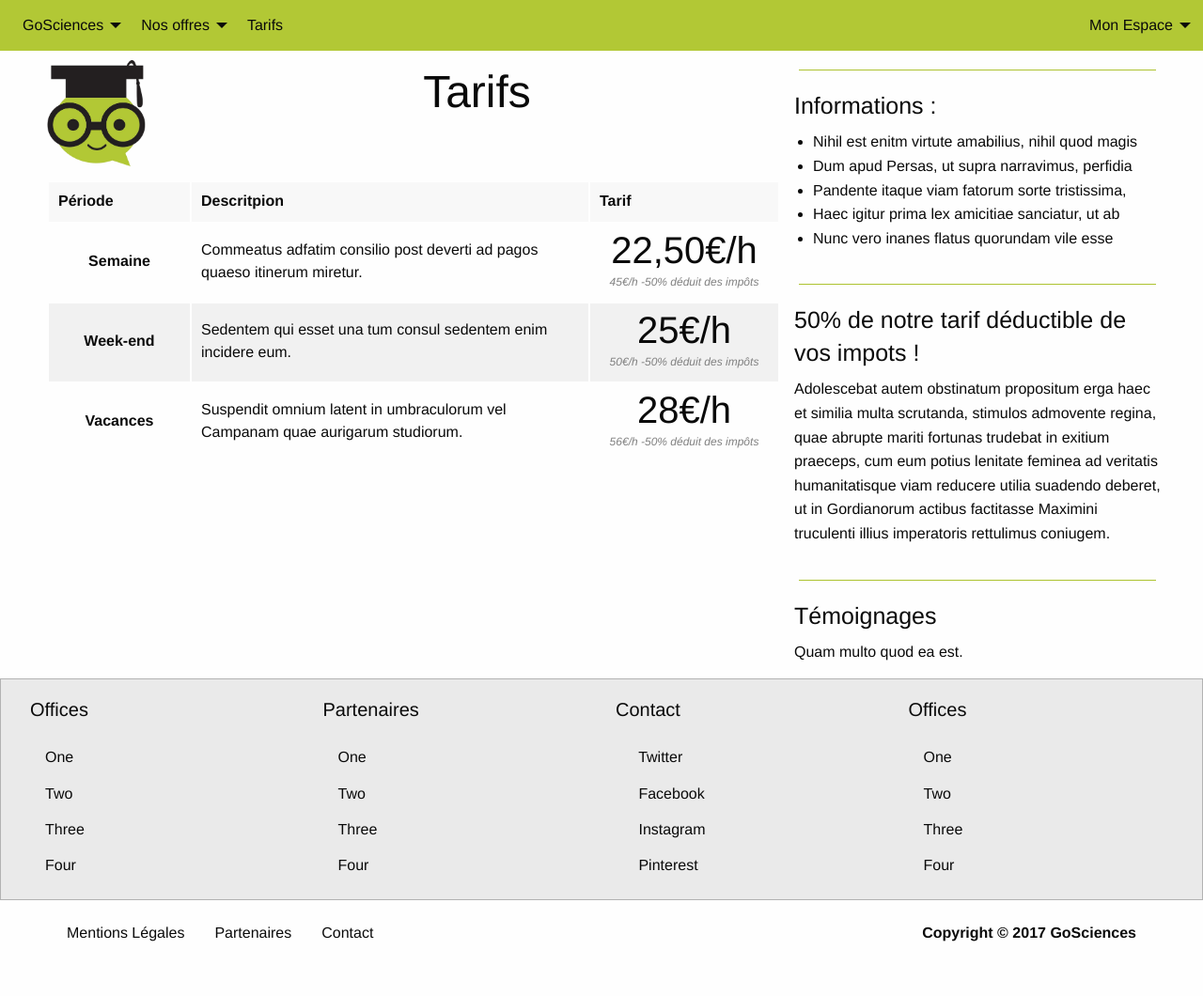
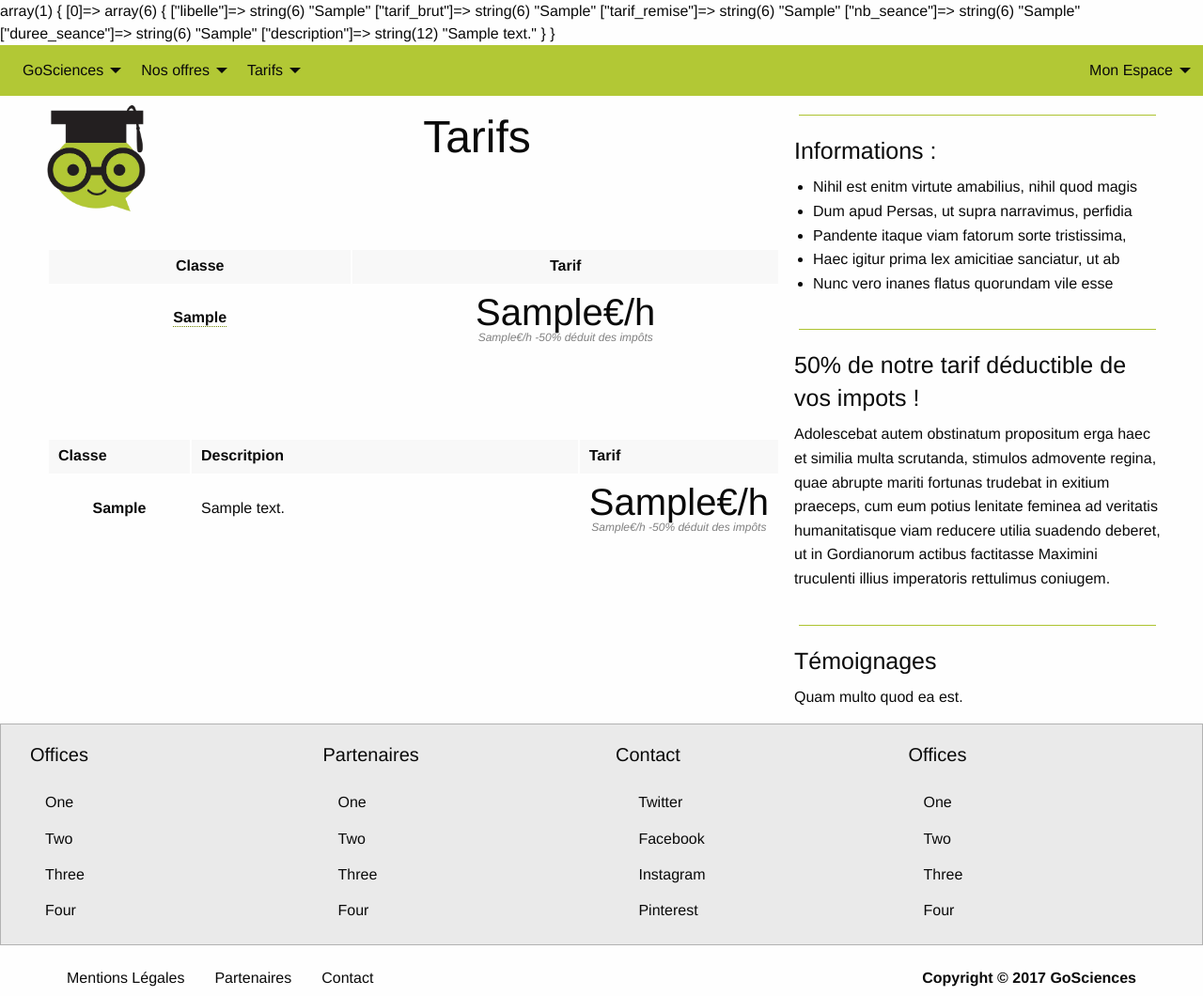
Before and after one commit to Maarti/GoSciences, a CodeIgniter app: page /database/cours/tarifs/1 in a window 1280 px wide. Shown: the whole page at 94% size. Before the commit the page ends 1002 px from the top, so only its background shows below. Run offline with CodeIgniter, Linux system fonts and the light colour scheme; tables that the repository leaves empty or names only in its code hold one stand-in row (values such as "Sample post").

Commit message:
Tarifs affichés dynamiquement, par prestation

```diff
--- a/application/controllers/Cours.php
+++ b/application/controllers/Cours.php
@@ -12,13 +12,19 @@ class Cours extends CI_Controller {
         $this->tarifs();
     }
 
-    public function tarifs(){
+    public function tarifs($id_prest = null){
         $data['tab_title'] = 'GoSciences - Tarifs';
         $data['page_title'] = 'Tarifs';
-        $this->load->view('site/header', $data);
-        $this->load->view('site/menu', $data);
-        $this->load->view('cours/tarifs', $data);
-        $this->load->view('site/footer');
+        $data['tarifs'] = $this->classe_model->get_tarifs($id_prest);
+        var_dump($data['tarifs']);
+        if (empty($data['tarifs']))
+            redirect('site/accueil', 'refresh');
+        else{
+            $this->load->view('site/header', $data);
+            $this->load->view('site/menu', $data);
+            $this->load->view('cours/tarifs', $data);
+            $this->load->view('site/footer');
+        }
     }
 
 }
--- a/application/models/Classe_model.php
+++ b/application/models/Classe_model.php
@@ -6,7 +6,8 @@ class Classe_model extends MY_Model {
    protected $table_etab = 'etablissement';
    protected $table_disc = 'discipline';
    protected $table_classe_disc = 'classe_discipline';
-
+   protected $table_prest = 'prestation';
+   protected $table_tarif = 'tarif';
 
    // Retourne toutes les classes et établissments (utilisé pour le menu "Nos offres")
    public function get_array(){
@@ -19,7 +20,7 @@ class Classe_model extends MY_Model {
         return $etab_array;
    }
 
-   // Retourne toutes les matière d'une classe et leur description
+   // Retourne toutes les matières d'une classe et leur description
    public function get_matiere_from_class($id_classe){
        return $this->db->select($this->table_disc.'.id, '.$this->table_disc.'.libelle, '.$this->table_classe_disc.'.description')
                ->from($this->table_classe_disc)
@@ -30,4 +31,27 @@ class Classe_model extends MY_Model {
                ->get();
    }
 
+   // Retourne tous les tarifs d'une prestation et la description de leurs matières
+   public function get_tarifs($id_prest){
+       return $this->db->select(
+                $this->table.'.libelle,'
+               .$this->table_tarif.'.tarif_brut,'
+               .$this->table_tarif.'.tarif_remise,'
+               .$this->table_tarif.'.nb_seance,'
+               .$this->table_tarif.'.duree_seance,'
+               .'GROUP_CONCAT('.$this->table_classe_disc.'.description) as description')
+               ->from($this->table_tarif)
+               ->join($this->table,$this->table.'.id = '.$this->table_tarif.'.classe_id')
+               ->join($this->table_classe_disc,$this->table.'.id = '.$this->table_classe_disc.'.classe_id')
+               ->where($this->table_tarif.'.prestation_id',$id_prest)
+               ->group_by($this->table.'.id')
+               ->order_by($this->table.'.ordre ASC')
+               ->get()->result_array();
+   }
+
+   // Retourne toutes les prestations (utilisé pour le menu "Tarifs")
+   public function get_prestations(){
+       return $this->db->select('id,libelle')->from($this->table_prest)->order_by('id ASC')->get()->result_array();
+   }
+
 }
--- a/application/views/cours/tarifs.php
+++ b/application/views/cours/tarifs.php
@@ -3,36 +3,46 @@
     <div class="small-12 medium-8 columns">
         <? $this->load->view('include/pagetitle'); ?>
 
-        <table class="hover stack">
+       <br/>
+      <table class="hover stack">
         <thead>
           <tr>
-            <th width="150">Période</th>
+            <th width="150" class="text-center">Classe</th>
+            <th width="200" class="text-center">Tarif</th>
+          </tr>
+        </thead>
+        <tbody>
+        <? foreach ($tarifs as $tarif) {?>
+          <tr>
+              <td class="text-center"><b><span data-tooltip aria-haspopup="true" class="has-tip" data-disable-hover="false" tabindex="1" title="<?=$tarif['description']?>"><?=$tarif['libelle']?></span></b></td>
+            <td class="text-center"><span class="stat"><?=$tarif['tarif_remise']?>€/h</span><br>
+                <span class="price_detail"><?=$tarif['tarif_brut']?>€/h -50% déduit des impôts</span>
+            </td>
+          </tr>
+        <? } ?>
+        </tbody>
+      </table>
+
+
+       <br/><br/><br/>
+       <table class="hover stack">
+        <thead>
+          <tr>
+            <th width="150">Classe</th>
             <th>Descritpion</th>
             <th width="200">Tarif</th>
           </tr>
         </thead>
         <tbody>
+            <? foreach ($tarifs as $tarif) {?>
           <tr>
-            <td class="text-center"><b>Semaine</b></td>
-            <td>Commeatus adfatim consilio post deverti ad pagos quaeso itinerum miretur.</td>
-            <td class="text-center"><span class="stat">22,50€/h</span><br>
-                <span class="price_detail">45€/h -50% déduit des impôts</span>
+            <td class="text-center"><b><?=$tarif['libelle']?></b></td>
+            <td><?=$tarif['description']?></td>
+            <td class="text-center"><span class="stat"><?=$tarif['tarif_remise']?>€/h</span><br>
+                <span class="price_detail"><?=$tarif['tarif_brut']?>€/h -50% déduit des impôts</span>
             </td>
           </tr>
-          <tr>
-            <td class="text-center"><b>Week-end</b></td>
-            <td>Sedentem qui esset una tum consul sedentem enim incidere eum.</td>
-            <td class="text-center"><span class="stat">25€/h</span><br>
-                <span class="price_detail">50€/h -50% déduit des impôts</span>
-            </td>
-          </tr>
-          <tr>
-            <td class="text-center"><b>Vacances</b></td>
-            <td>Suspendit omnium latent in umbraculorum vel Campanam quae aurigarum studiorum.</td>
-            <td class="text-center"><span class="stat">28€/h</span><br>
-                <span class="price_detail">56€/h -50% déduit des impôts</span>
-            </td>
-          </tr>
+        <? } ?>
         </tbody>
       </table>
 
--- a/application/views/site/footer.php
+++ b/application/views/site/footer.php
@@ -58,7 +58,6 @@
 <?php defined('BASEPATH') OR exit('No direct script access allowed'); ?>
 <script src="<?= js_url('vendor/jquery.min') ?>"></script>
 <script src="<?= js_url('vendor/what-input.min') ?>"></script>
-<!--<script src="<?= js_url('vendor/motion-ui.min') ?>"></script>-->
 <script src="<?= js_url('foundation.min') ?>"></script>
 <script>
     $(document).foundation();
--- a/application/views/site/header.php
+++ b/application/views/site/header.php
@@ -7,9 +7,7 @@
     <meta http-equiv="x-ua-compatible" content="ie=edge">
     <meta name="viewport" content="width=device-width, initial-scale=1.0" />
     <title><?= $tab_title ?></title>
-    <!--<link rel="stylesheet" href="<?= css_url('foundation.min')?>" />-->
     <link rel="stylesheet" href="<?= css_url('app')?>" />
-    <!--<link rel="stylesheet" href="<?= css_url('motion-ui.min')?>" />-->
     <link rel="stylesheet" href="<?= css_url('style')?>" />
   </head>
   <body>
--- a/application/views/site/menu.php
+++ b/application/views/site/menu.php
@@ -1,5 +1,6 @@
 <?php defined('BASEPATH') OR exit('No direct script access allowed');
-$classes = $this->classe_model->get_array();?>
+$classes = $this->classe_model->get_array();
+$prestations = $this->classe_model->get_prestations();?>
 <div class="top-bar">
   <div class="top-bar-left">
     <ul class="dropdown menu" data-dropdown-menu data-close-on-click-inside="false">
@@ -26,7 +27,13 @@ $classes = $this->classe_model->get_array();?>
            <?}?>
      </ul>
      </li>
-     <li><a href="<?= site_url('cours/tarifs')?>">Tarifs</a></li>
+     <li><a href="<?= site_url('cours/tarifs')?>">Tarifs</a>
+        <ul class="menu vertical">
+           <? foreach ($prestations as $prest) {?>
+            <li><a href="<?= site_url('cours/tarifs/'.$prest['id'])?>"><?=$prest['libelle']?></a></li>
+           <?}?>
+        </ul>
+     </li>
     </ul>
   </div>
   <div class="top-bar-right">
```
